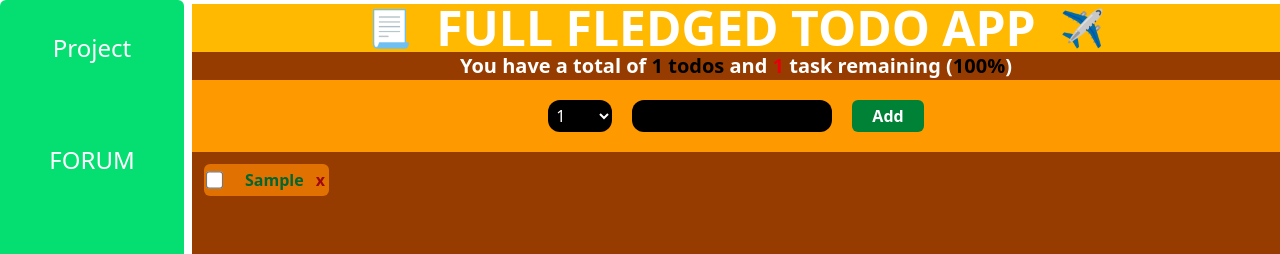
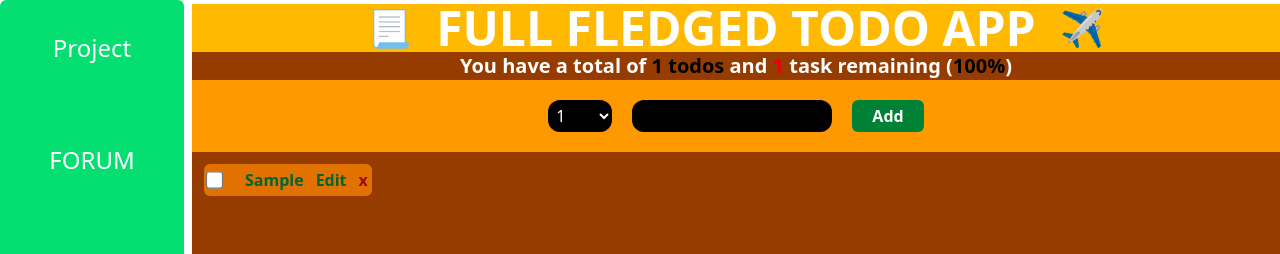
Before and after one commit to PRINCE-CEEJAY/HOME-NEXJS-APPS---NOTE-TAKER-TODO-etc, a Next.js app: page /todo in a window 1280 px wide. Both pictures are taken after typing "Sample" into the empty fields and a click on the button "Add". Shown: the top 254 px of the page. Built offline with nearby package versions, Linux system fonts and the light colour scheme.

Commit message:
added update feature to the todo

```diff
--- a/components/Todo/TodoItem.jsx
+++ b/components/Todo/TodoItem.jsx
@@ -1,6 +1,16 @@
 import React from "react";
 
-const TodoItem = ({ item, toggleCompleted, selected, onDelete }) => {
+const TodoItem = ({
+  item,
+  toggleCompleted,
+  selected,
+  onEdit,
+  updated,
+  editingId,
+  setUpdated,
+  handleUpdate,
+  onDelete,
+}) => {
   return (
     <div className="flex space-x-3 m-3 bg-amber-600 p-1 rounded-md w-fit">
       <input
@@ -10,6 +20,22 @@ const TodoItem = ({ item, toggleCompleted, selected, onDelete }) => {
         className="cursor-pointer scale-135"
       />
       <h2 className="text-white">{selected}</h2>
+      {editingId === item.id ? (
+        <div className="flex space-x-1 items-center justify-center w-fit">
+          <input
+            type="text"
+            value={updated}
+            className="w-32"
+            onChange={setUpdated}
+          />
+          <button
+            onClick={handleUpdate}
+            className="text-green-800 ml-1 font-bold cursor-pointer hover:scale-135"
+          >
+            Update
+          </button>
+        </div>
+      ) : (
         <li
           style={{ listStyle: "none", fontWeight: "bold" }}
           className={`${
@@ -18,6 +44,13 @@ const TodoItem = ({ item, toggleCompleted, selected, onDelete }) => {
         >
           {item.description}
         </li>
+      )}
+      <button
+        className="text-green-800 font-bold cursor-pointer hover:scale-135"
+        onClick={onEdit}
+      >
+        Edit
+      </button>
       <button
         className="text-red-800 font-bold cursor-pointer hover:scale-135"
         onClick={onDelete}
--- a/components/Todo/TodoList.jsx
+++ b/components/Todo/TodoList.jsx
@@ -6,6 +6,8 @@ import Input from "./Input";
 const TodoList = ({ items, setItems }) => {
   const [input, setInput] = useState("");
   const [select, setSelect] = useState("");
+  const [editingId, setEditingId] = useState(null);
+  const [updated, setUpdated] = useState("");
   const [error, setError] = useState("");
 
   const handleDelete = (id) => {
@@ -58,6 +60,23 @@ const TodoList = ({ items, setItems }) => {
       )
     );
   };
+  const handleEditing = (item) => {
+    setEditingId(item.id);
+    setUpdated(item.description);
+  };
+  const handleUpdate = (item) => {
+    setEditingId(null);
+    setItems((prev) =>
+      prev.map((edit) =>
+        edit.id === item.id
+          ? {
+              ...edit,
+              description: !updated.trim() ? edit.description : updated,
+            }
+          : edit
+      )
+    );
+  };
 
   return (
     <>
@@ -71,7 +90,7 @@ const TodoList = ({ items, setItems }) => {
         setInput={setInput}
         handleSubmit={handleAdd}
       />
-      <div className="grid grid-cols-4">
+      <div className="grid grid-cols-3 space-x-12">
         {items.map((item) => (
           <TodoItem
             key={item.id}
@@ -79,6 +98,11 @@ const TodoList = ({ items, setItems }) => {
             selected={item.itemNum}
             onDelete={() => handleDelete(item.id)}
             toggleCompleted={() => toggleCompleted(item.id)}
+            onEdit={() => handleEditing(item)}
+            handleUpdate={() => handleUpdate(item)}
+            editingId={editingId}
+            updated={updated}
+            setUpdated={(e) => setUpdated(e.target.value)}
           />
         ))}
       </div>
```
Lines whose indentation alone changed are shown as unchanged.
